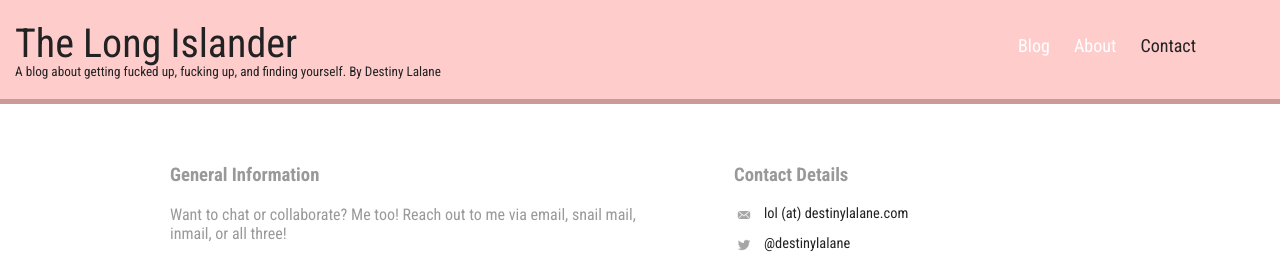
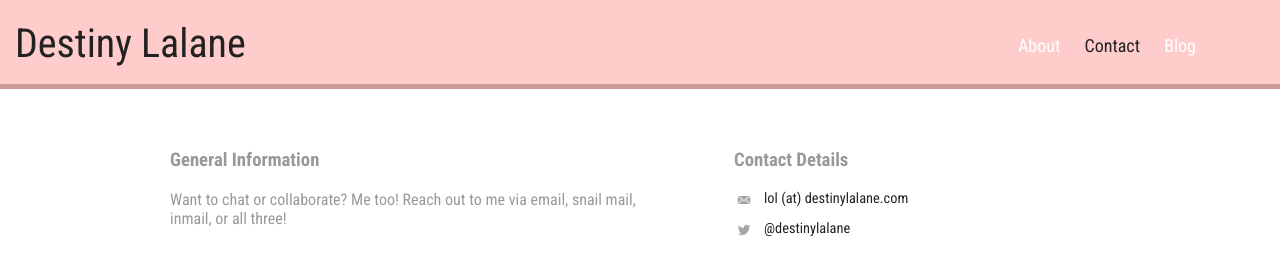
Before and after one commit to destinylalane/destinylalane.github.io, a plain HTML site: page contact.html in a window 1280 px wide. Shown: the top 278 px of the page. Drawn offline with Linux system fonts and the light colour scheme.

Commit message:
Update contact.html

```diff
--- a/contact.html
+++ b/contact.html
@@ -2,7 +2,7 @@
 <html>
 	<head>
 		<meta charset="utc-8">
-		<title>The Long Islander | A blog about getting fucked up, fucking up, and finding yourself.</title>
+		<title>Destiny Lalane | A portfolio site</title>
     <link rel="stylesheet" href="css/normalize.css">
     <link href='http://fonts.googleapis.com/css?family=Roboto+Condensed:300italic,400italic,700italic,400,300,700' rel='stylesheet' type='text/css'>
     <link rel="stylesheet" href="css/main.css">
@@ -12,14 +12,14 @@
 	<body>
 		<header>
 			<a href="index.html" id="logo">
-			<h1>The Long Islander</h1>
-				<h2>A blog about getting fucked up, fucking up, and finding yourself. By Destiny Lalane</h2>
+			<h1>Destiny Lalane</h1>
+				<h2></h2>
 			</a>
 			<nav>
 			<ul>
-				<li><a href="index.html">Blog</a></li>
-				<li><a href="about.html">About</a></li>
+				<li><a href="index.html">About</a></li>
 				<li><a href="contact.html" class="selected">Contact</a></li>
+        <li><a href="http://www.thelongislander.us" target=blank>Blog</a></li>
 			</ul>
 			</nav>
 		</header>
```
